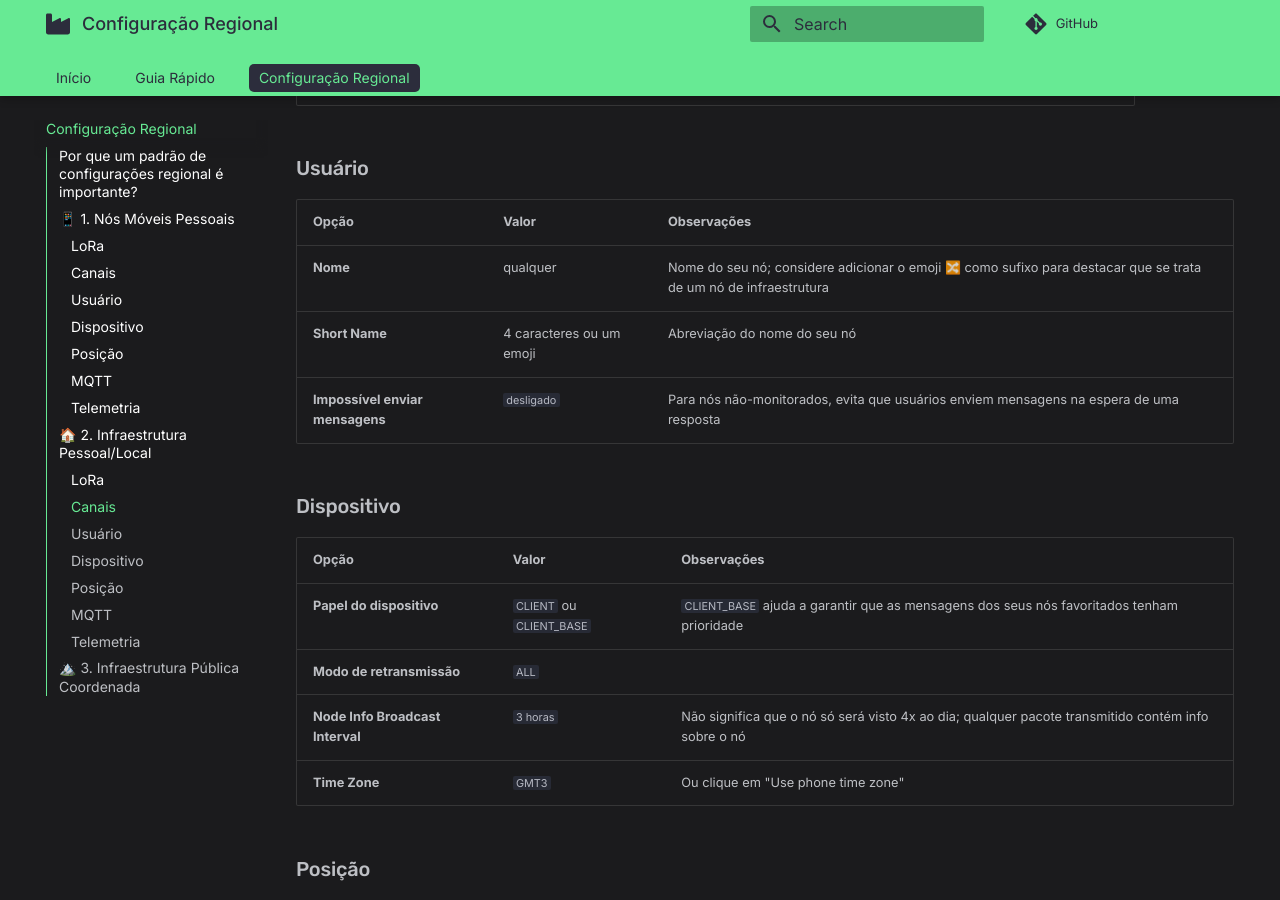
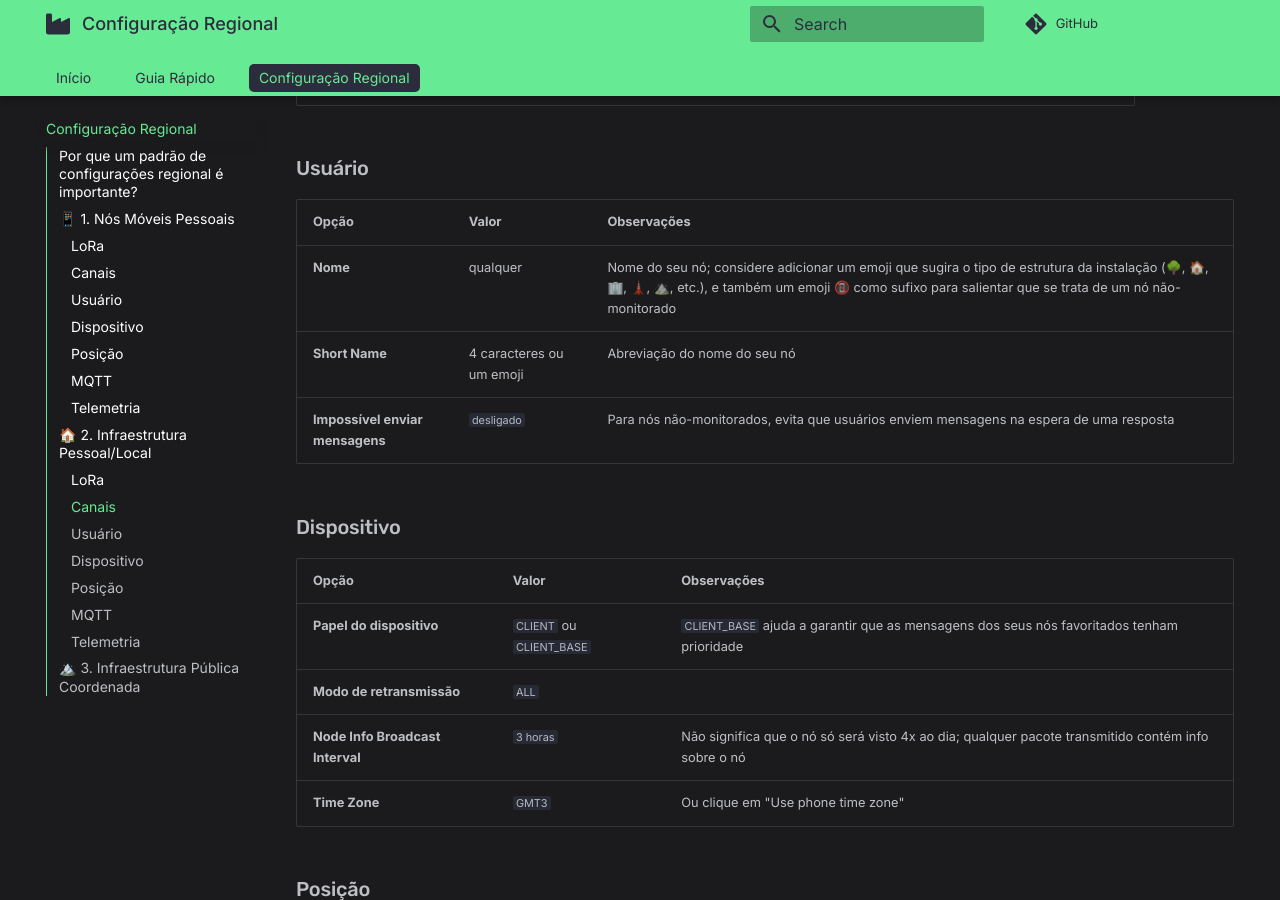
Before and after one commit to MeshSorocaba/meshsorocaba.github.io, an MkDocs documentation site: the page built from docs/configuracao.md, in a window 1280 px wide and 900 px high, scrolled down 5090 px. Built offline with MkDocs 1.6.1 and Material for MkDocs 9.7.7, drawn with Linux system fonts in a browser that asks for light colours; comment, search, counter and statistics services are not loaded.

Commit message:
Update emoji guidelines

```diff
--- a/docs/configuracao.md
+++ b/docs/configuracao.md
@@ -125,7 +125,7 @@ Para estações base residenciais, nós em sótãos/telhados, mastros em quintai
 ### Usuário
 | **Opção** | **Valor** | **Observações** |
 | :--- | :--- | :--- |
-| **Nome** | qualquer | Nome do seu nó; considere adicionar o emoji 🔀 como sufixo para destacar que se trata de um nó de infraestrutura |
+| **Nome** | qualquer | Nome do seu nó; considere adicionar um emoji que sugira o tipo de estrutura da instalação (🌳, 🏠, 🏢, 🗼, ⛰️, etc.), e também um emoji 📵 como sufixo para salientar que se trata de um nó não-monitorado |
 | **Short Name** | 4 caracteres ou um emoji | Abreviação do nome do seu nó |
 | **Impossível enviar mensagens** | `desligado` | Para nós não-monitorados, evita que usuários enviem mensagens na espera de uma resposta |
 
```
